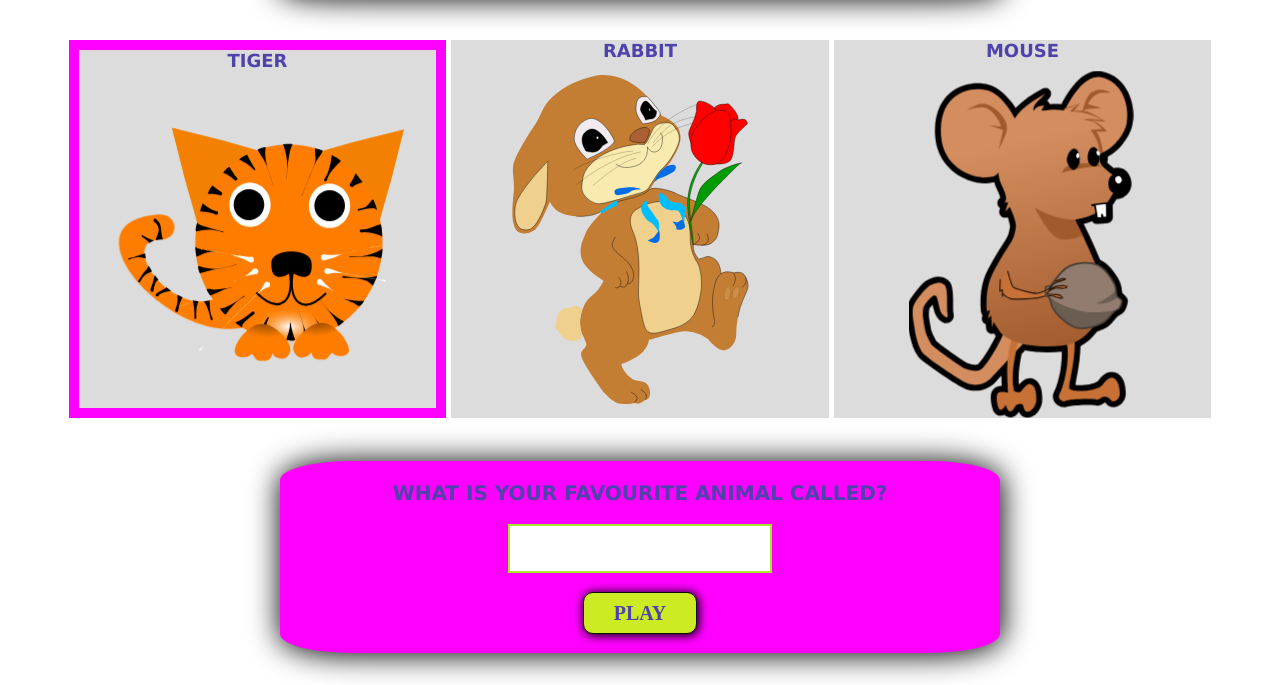
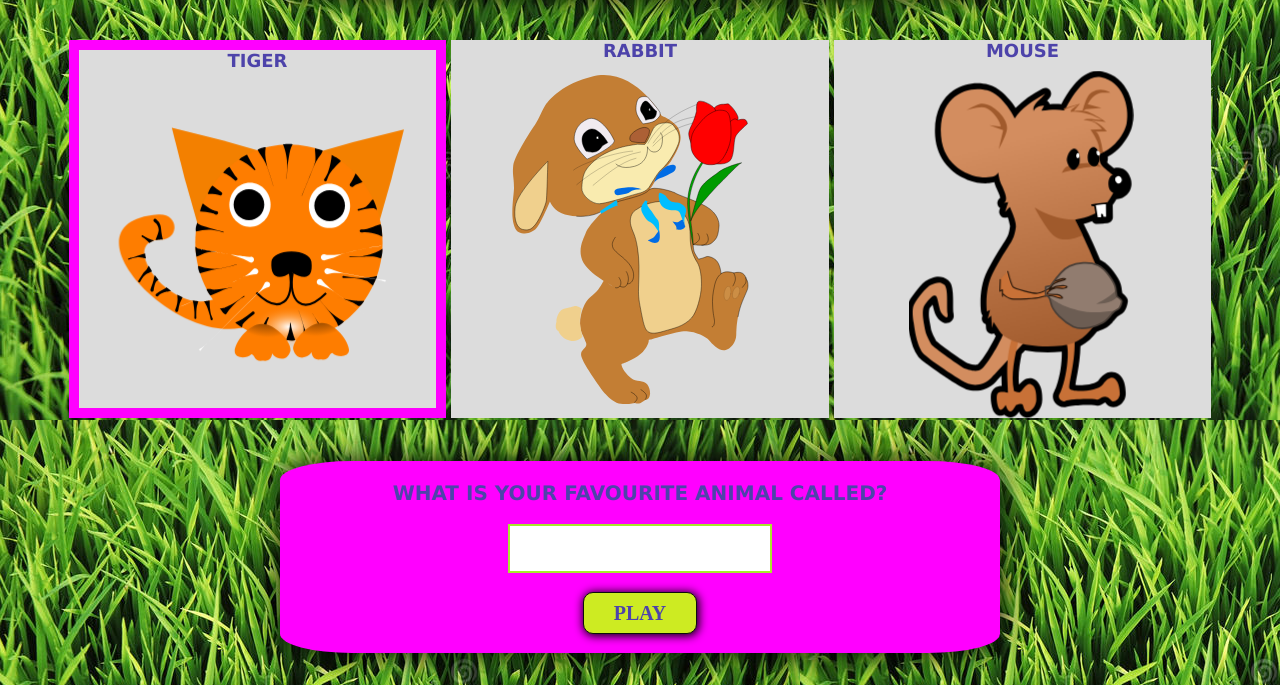
Before and after one commit to Yan5577/Cyber-Pet, a plain HTML site: page index.html in a window 1280 px wide. Shown: the part 115-800 px from the top of the page. Drawn offline with Linux system fonts and the light colour scheme.

Commit message:
third background fix

```diff
--- a/css/interface.css
+++ b/css/interface.css
@@ -7,7 +7,7 @@
 body {
   font-family: Arial, Helvetica, sans-serif;
   font-size: large;
-  background-image: url("./images/green-grass-13444388.jpg");
+  background-image: url("../images/green-grass-13444388.jpg");
 }
 
 .game div {
```
